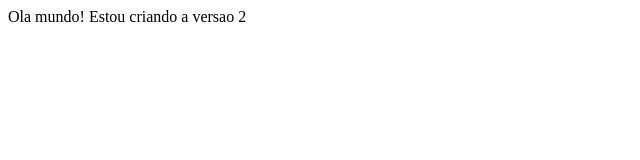
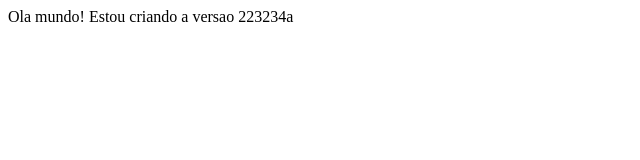
Before and after one commit to latm76/projetoteste2, a plain HTML site: page index.html in a window 1280 px wide. Shown: the full height of the page, 0-640 px from the left. Drawn offline with Linux system fonts and the light colour scheme.

Commit message:
descrição da alteração

```diff
--- a/index.html
+++ b/index.html
@@ -6,6 +6,6 @@
 </head>
 <body>
 Ola mundo!
-Estou criando a versao 2
+Estou criando a versao 223234a
 </body>
 </html>
```
